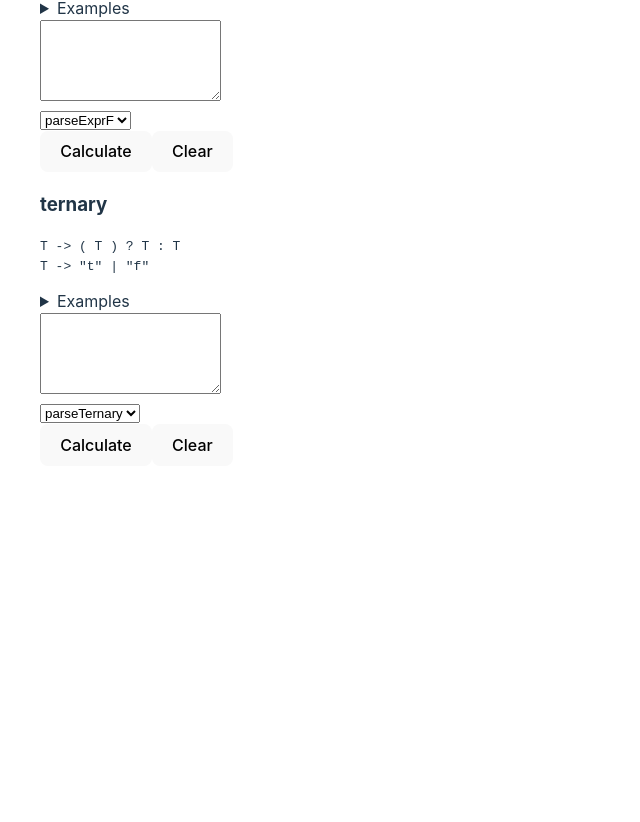
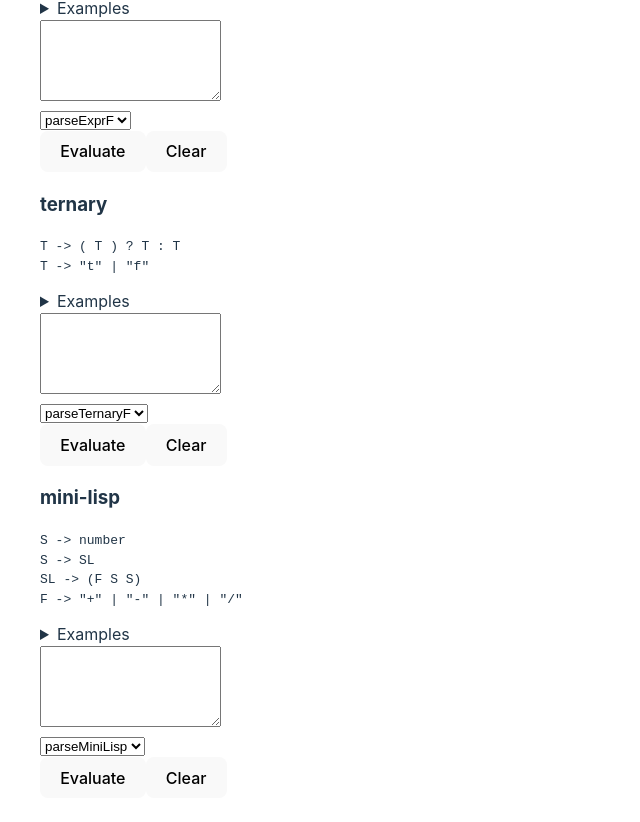
Before and after one commit to adueck/parser-practice, a React (Vite) app: page / in a window 1280 px wide. Shown: the part 898-1720 px from the top of the page, without its empty margins (0-640 px from the left). Before the commit the page ends 1401 px from the top, so only its background shows below. Built offline with nearby package versions, Linux system fonts and the light colour scheme.

Commit message:
added mini-lisp

```diff
--- a/src/components/LanguageShowcase.tsx
+++ b/src/components/LanguageShowcase.tsx
@@ -66,7 +66,7 @@ ${`>>`} ${ex.value}`
         </select>
         </div>
         <div>
-          <button type="submit">Calculate</button>
+          <button type="submit">Evaluate</button>
           <button onClick={handleClear}>Clear</button>
         </div>
       </form>
@@ -74,8 +74,10 @@ ${`>>`} ${ex.value}`
         {result !== undefined && <pre>{result}</pre>}
       </div>
       {tree && <div style={{ textAlign: "left" }}>
-        {/* <pre>{toBrackets(expr)}</pre> */}
-        <pre>{JSON.stringify(tree, null, "  ")}</pre>
+        <details>
+          <summary>AST</summary>
+          <pre>{JSON.stringify(tree, null, "  ")}</pre>
+        </details>
       </div>}
     </div>
   );
--- a/src/languages/languages.ts
+++ b/src/languages/languages.ts
@@ -10,6 +10,9 @@ import { evaluateCList } from "./comma-list/evaluator";
 import { ternaryTokenizer } from "./ternary/tokenizer";
 import ternaryParsers from "./ternary/parser";
 import { evaluateTernary } from "./ternary/evaluator";
+import { miniLispTokenizer } from "./mini-lisp/tokenizer";
+import miniLispParsers from "./mini-lisp/parser";
+import { evaluateSExp } from "./mini-lisp/evaluator";
 
 export const languages: {
     name: string,
@@ -126,5 +129,33 @@ F -> (E) | number`,
         ],
         grammar: `T -> ( T ) ? T : T
 T -> "t" | "f"`,
-    }
+    },
+    {
+        name: "mini-lisp",
+        tokenizer: miniLispTokenizer,
+        parsers: miniLispParsers,
+        evaluator: evaluateSExp,
+        tests: [
+            {
+                input: "5",
+                value: 5,
+            },
+            {
+                input: "(+ 1 5)",
+                value: 6,
+            },
+            {
+                input: "(* 2 (/ 10 2))",
+                value: 10,
+            },
+            {
+                input: "(- (* 2 (/ 10 2)) 5)",
+                value: 5,
+            },
+        ],
+        grammar: `S -> number
+S -> SL
+SL -> (F S S)
+F -> "+" | "-" | "*" | "/"`,
+    },
 ];
--- /dev/null
+++ b/src/languages/mini-lisp/evaluator.ts
@@ -0,0 +1,30 @@
+import {
+    SExp,
+    SL,
+} from "./types";
+
+export function evaluateSExp(l: SExp): number {
+    if (typeof l === "number") {
+        return l;
+    }
+    return evaluateSL(l);
+}
+
+export function evaluateSL(sl: SL): number {
+    const [op, arg1, arg2] = sl;
+    const v1 = evaluateSExp(arg1);
+    const v2 = evaluateSExp(arg2);
+    if (op === "*") {
+        return v1 * v2;
+    }
+    if (op === "/") {
+        return v1 / v2;
+    }
+    if (op === "+") {
+        return v1 + v2;
+    }
+    if (op === "-") {
+        return v1 - v2;
+    }
+    throw new Error("unknown operator");
+}
--- /dev/null
+++ b/src/languages/mini-lisp/parser.ts
@@ -0,0 +1,37 @@
+// S -> number
+// S -> SL
+// SL -> (F S S)
+// F -> "+" | "-" | "*" | "/"
+
+import {
+    FExp,
+    SExp,
+    SL,
+} from "./types";
+
+export function parseMiniLisp(tokens: Readonly<(string|number)[]>): SExp {
+    const t = [...tokens];
+    return parseSExp();
+    function parseSExp(): SExp {
+        if (typeof t[0] === "number") {
+            return t.shift() as number;
+        } else {
+            return parseSL();
+        }
+    }
+    function parseSL(): SL {
+        const opening = t.shift();
+        if (opening !== "(") throw new Error("expected (");
+        const f = t.shift() as FExp;
+        const sl: SL = [
+            f,
+            parseSExp(),
+            parseSExp(),
+        ];
+        const closing = t.shift();
+        if (closing !== ")") throw new Error("expected )");
+        return sl;
+    }
+}
+
+export default [parseMiniLisp];
--- /dev/null
+++ b/src/languages/mini-lisp/tokenizer.ts
@@ -0,0 +1,5 @@
+import { tokenizer } from "../../lib/tokenizer";
+
+export function miniLispTokenizer(l: string): (string|number)[] {
+    return tokenizer(l);
+}
--- /dev/null
+++ b/src/languages/mini-lisp/types.ts
@@ -0,0 +1,14 @@
+// S -> number
+// S -> SL
+// SL -> (F S S)
+// F -> "+" | "-" | "*" | "/"
+
+export type SExp = number | SL;
+
+export type SL = [
+    FExp,
+    SExp,
+    SExp,
+];
+
+export type FExp = "+" | "-" | "*" | "/";
--- a/src/languages/ternary/parser.ts
+++ b/src/languages/ternary/parser.ts
@@ -5,7 +5,7 @@ import {
 // T -> boolean
 // T -> ( T ) ? T : T
 
-export function parseTernary(tokens: Readonly<(string|number)[]>): Ternary {
+export function parseTernaryF(tokens: Readonly<(string|number)[]>): Ternary {
     const t = [...tokens];
     function ptf(): Ternary {
         const first = t.shift();
@@ -44,4 +44,4 @@ export function parseTernary(tokens: Readonly<(string|number)[]>): Ternary {
     return ptf();
 }
 
-export default [parseTernary];
+export default [parseTernaryF];
```
